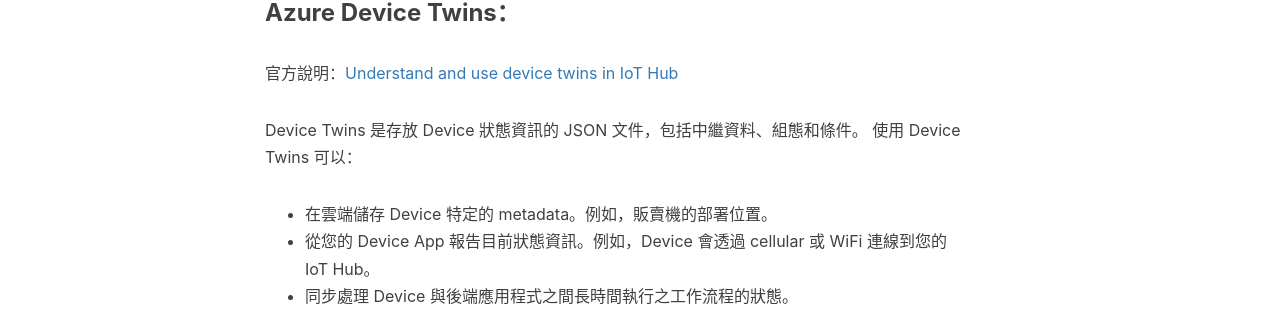
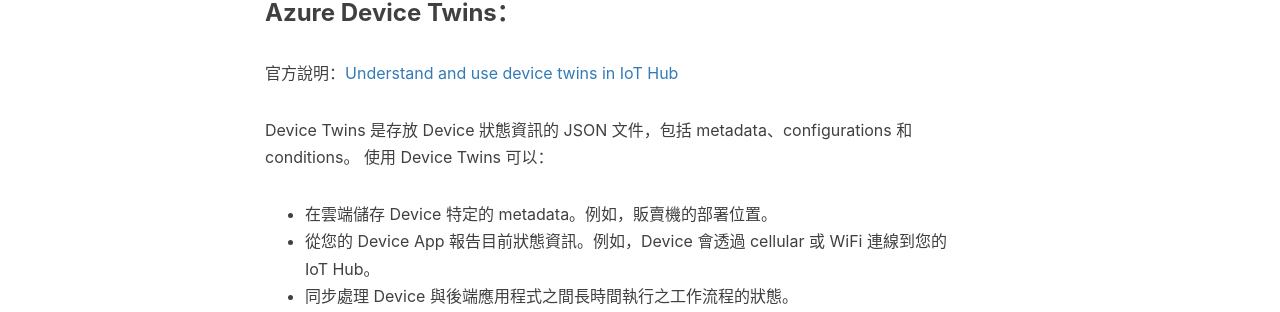
Before and after one commit to cain19811028/cain19811028.github.io, a Jekyll site: the page built from _posts/2019-06-18-azure_device_twins_vs_module_twins.markdown, in a window 1280 px wide. Shown: the part 637-949 px from the top of the page. Built offline with Jekyll 4.4.1, drawn with Linux system fonts in a browser that asks for light colours; nearby versions of some CDN libraries; comment, search, counter and statistics services are not loaded.

Commit message:
feat: fix something

```diff
--- a/_posts/2019-06-18-azure_device_twins_vs_module_twins.markdown
+++ b/_posts/2019-06-18-azure_device_twins_vs_module_twins.markdown
@@ -11,7 +11,7 @@
 ### Azure Device Twins：
 官方說明：[Understand and use device twins in IoT Hub](https://docs.microsoft.com/en-us/azure/iot-hub/iot-hub-devguide-device-twins)
 
-Device Twins 是存放 Device 狀態資訊的 JSON 文件，包括中繼資料、組態和條件。
+Device Twins 是存放 Device 狀態資訊的 JSON 文件，包括 metadata、configurations 和 conditions。
 使用 Device Twins 可以：
 
  - 在雲端儲存 Device 特定的 metadata。例如，販賣機的部署位置。
```
